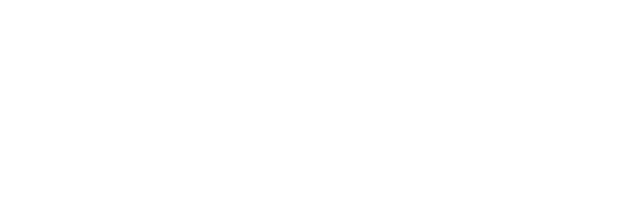
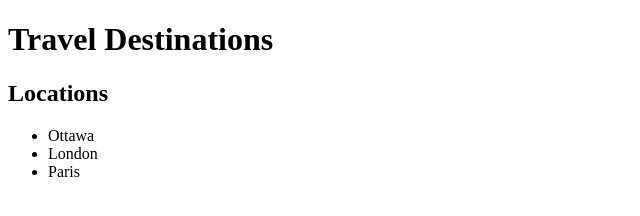
Before and after one commit to kutt0012/mtm6201_week1_demo, a plain HTML site: page index.html in a window 1280 px wide. Shown: the whole page, without its empty margins (0-640 px from the left). Drawn offline with Linux system fonts and the light colour scheme.

Commit message:
add locations to html file and gitignore

```diff
--- a/index.html
+++ b/index.html
@@ -6,7 +6,19 @@
     <title>Week 1</title>
 </head>
 <body>
+    <header>
+        <h1>Travel Destinations</h1>
+    </header>
+    <main>
+        <h2>Locations</h2>
+        <ul>
+            <li>Ottawa</li>
+            <li>London</li>
+            <li>Paris</li>
+        </ul>
+    </main>
+    <footer>
 
-
+    </footer>
 </body>
 </html>
```
Also changed, not shown: 1 other file.
